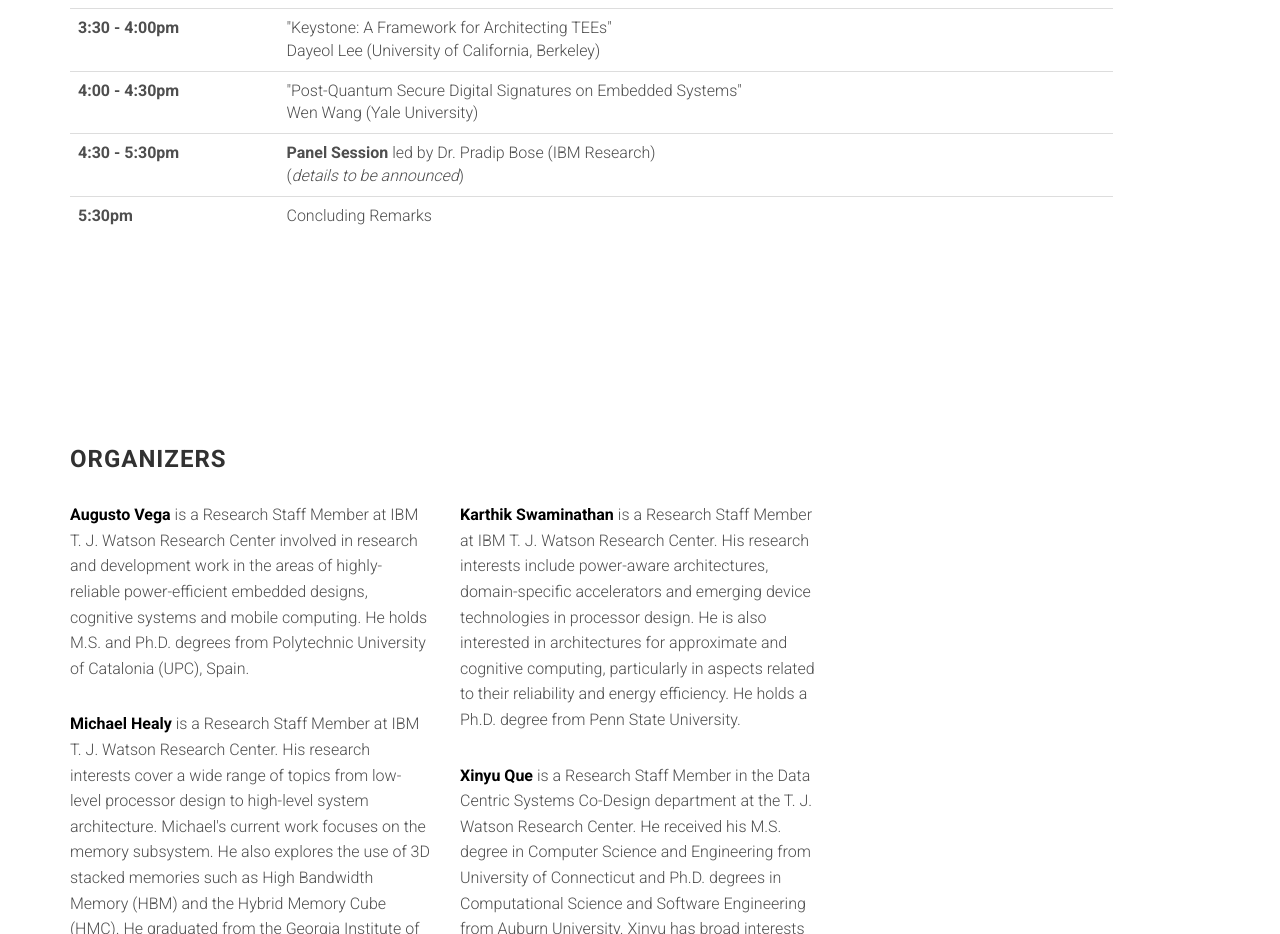
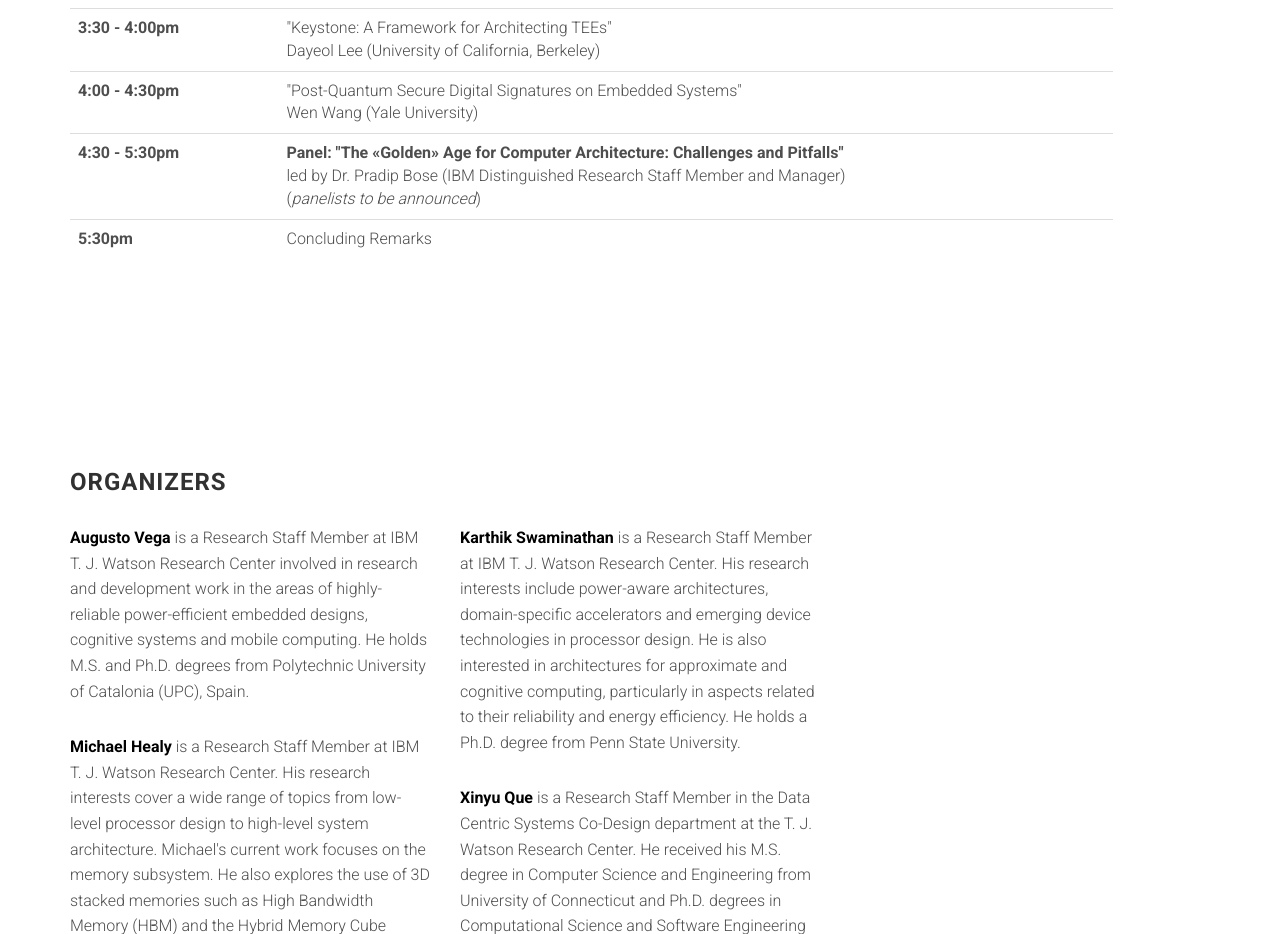
Before and after one commit to augustojv/foca-workshop-2019, a website: page index.html in a window 1280 px wide. Shown: the part 3684-4618 px from the top of the page. Drawn offline with Linux system fonts and the light colour scheme; files whose address does not match are found by name.

Commit message:
Program updated

```diff
--- a/index.html
+++ b/index.html
@@ -445,8 +445,9 @@
                         </tr>
                         <tr>
                           <th scope="row">4:30 - 5:30pm</th>
-                          <td><strong>Panel Session</strong> led by Dr. Pradip Bose (IBM Research)<br>
-                              (<i>details to be announced</i>)</td>
+                          <td><strong>Panel: "The &laquoGolden&raquo Age for Computer Architecture: Challenges and Pitfalls"</strong><br>
+                              led by Dr. Pradip Bose (IBM Distinguished Research Staff Member and Manager)<br>
+                              (<i>panelists to be announced</i>)</td>
                         </tr>
                         <tr>
                           <th scope="row">5:30pm</th>
```
